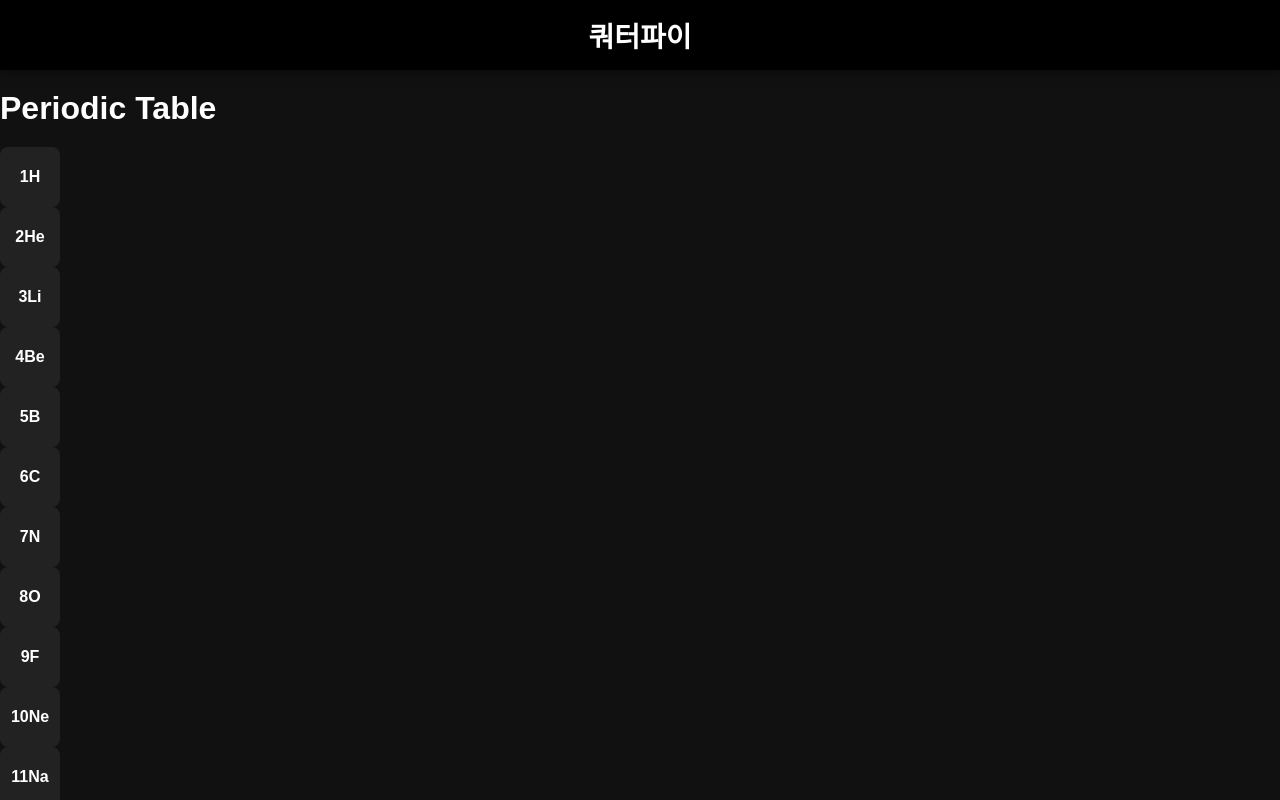
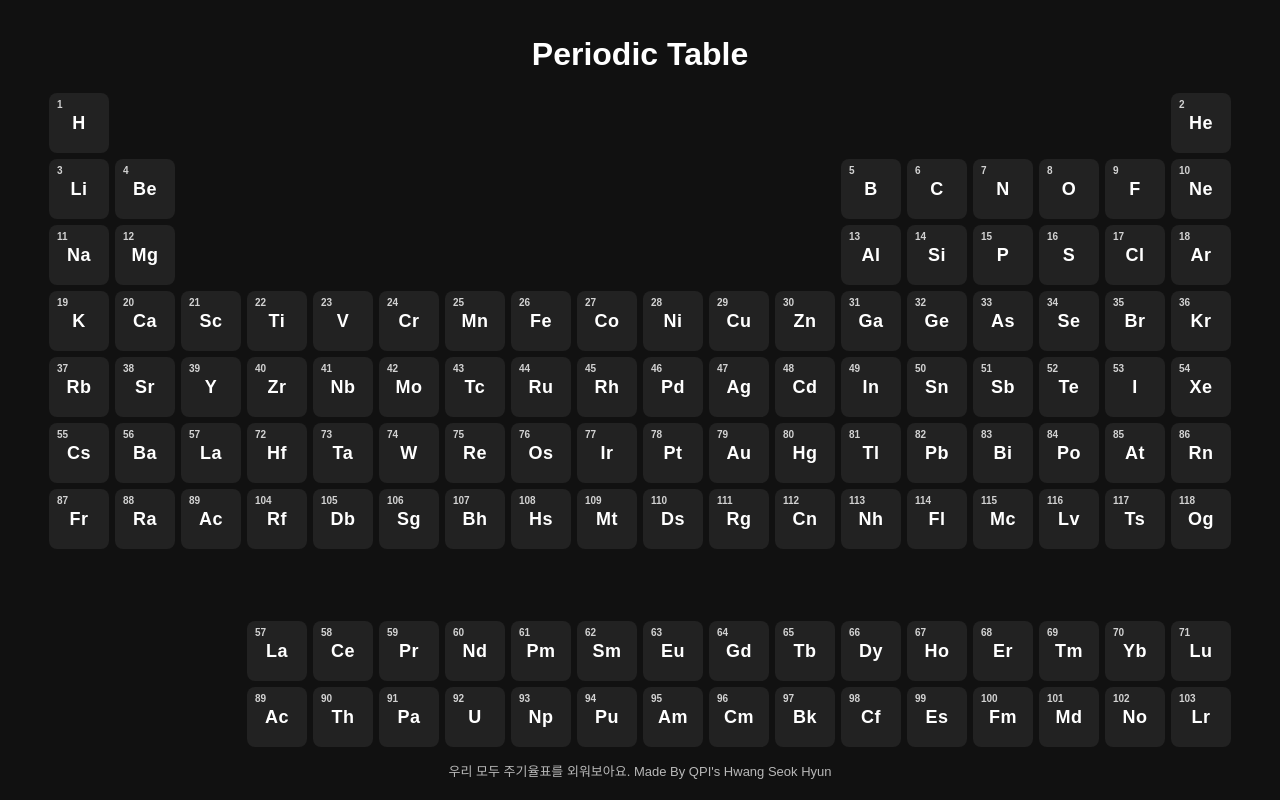
Before and after one commit to kuchipatchi09/jugiyulpyo, a plain HTML site: page index.html in a window 1280 px wide. Shown: the top 800 px of the page. Drawn offline with Linux system fonts and the light colour scheme; a web font is replaced by a local one.

Commit message:
Update index.html

```diff
--- a/index.html
+++ b/index.html
@@ -3,6 +3,7 @@
 <head>
   <meta charset="UTF-8">
   <title>Periodic Table</title>
+  <meta name="viewport" content="width=device-width, initial-scale=1">
   <style>
     @import url('https://cdn.jsdelivr.net/gh/orioncactus/pretendard/dist/web/static/pretendard.css');
 
@@ -13,39 +14,24 @@
       color: #fff;
       display: flex;
       justify-content: center;
-      align-items: flex-start;
+      align-items: center;
       flex-direction: column;
       min-height: 100vh;
-      padding-top: 70px; /* 헤더 공간 확보 */
-    }
-
-    /* 상단 텍스트 로고 */
-    .header {
-      position: fixed;
-      top: 0;
-      left: 0;
-      width: 100%;
-      background: #000;
-      padding: 15px 0;
-      text-align: center;
-      font-size: 28px;
-      font-weight: 700;
-      color: #fff;
-      box-shadow: 0 2px 10px rgba(0,0,0,0.5);
-      z-index: 1000;
+      padding: 24px;
+      box-sizing: border-box;
     }
 
     h1 {
-      margin: 20px 0;
+      margin: 12px 0 20px 0;
       font-weight: 600;
-      text-align: center;
     }
 
-    .table {
+    .table-wrap {
       display: grid;
       grid-template-columns: repeat(18, 60px);
+      grid-auto-rows: 60px;
       grid-gap: 6px;
-      justify-content: center;
+      background: transparent;
     }
 
     .element {
@@ -60,12 +46,12 @@
       font-weight: 600;
       font-size: 16px;
       cursor: pointer;
-      transition: transform 0.2s ease, box-shadow 0.2s ease;
+      transition: transform 0.18s ease, box-shadow 0.18s ease;
     }
 
     .element:hover {
-      transform: scale(1.1);
-      box-shadow: 0 0 15px rgba(255,255,255,0.8);
+      transform: scale(1.08);
+      box-shadow: 0 0 18px rgba(255,255,255,0.9);
       z-index: 10;
     }
 
@@ -74,29 +60,59 @@
       visibility: hidden;
       opacity: 0;
       position: absolute;
-      bottom: 70px;
+      bottom: 74px;
       left: 50%;
       transform: translateX(-50%);
       background: #fff;
       color: #000;
-      padding: 6px 10px;
+      padding: 8px 10px;
       border-radius: 8px;
       font-size: 12px;
       white-space: nowrap;
-      box-shadow: 0 4px 12px rgba(0,0,0,0.4);
-      transition: opacity 0.2s ease;
+      box-shadow: 0 6px 18px rgba(0,0,0,0.45);
+      transition: opacity 0.18s ease, transform 0.18s ease;
       pointer-events: none;
     }
 
     .element:hover .tooltip {
       visibility: visible;
       opacity: 1;
+      transform: translateX(-50%) translateY(-4px);
+    }
+
+    /* Small atomic number in corner */
+    .atnum {
+      position: absolute;
+      top: 6px;
+      left: 8px;
+      font-size: 10px;
+      opacity: 0.8;
+      font-weight: 600;
+    }
+
+    /* Symbol larger */
+    .sym {
+      font-size: 18px;
+      letter-spacing: 0.6px;
+    }
+
+    /* Element name under symbol in tooltip */
+    .tooltip .ename { display:block; font-weight:700; margin-top:4px; }
+
+    /* Lanthanide / Actinide label row */
+    .label-row {
+      grid-column: 1 / -1;
+      height: 14px;
+    }
+
+    /* Responsive scaling */
+    @media (max-width: 900px) {
+      .table-wrap { transform: scale(0.8); transform-origin: top center; }
     }
 
   </style>
 </head>
 <body>
-  <div class="header">쿼터파이</div>
   <h1>Periodic Table</h1>
   <div class="table-wrap">
     <!-- Period 1 -->
@@ -243,6 +259,6 @@
   </div>
 
   <!-- small caption -->
-  <p style="margin-top:14px; opacity:0.7; font-size:13px;">Hover an element for details — full 118 elements shown including lanthanide/actinide series.</p>
+  <p style="margin-top:14px; opacity:0.7; font-size:13px;">우리 모두 주기율표를 외워보아요. Made By QPI's Hwang Seok Hyun</p>
 </body>
 </html>
```
